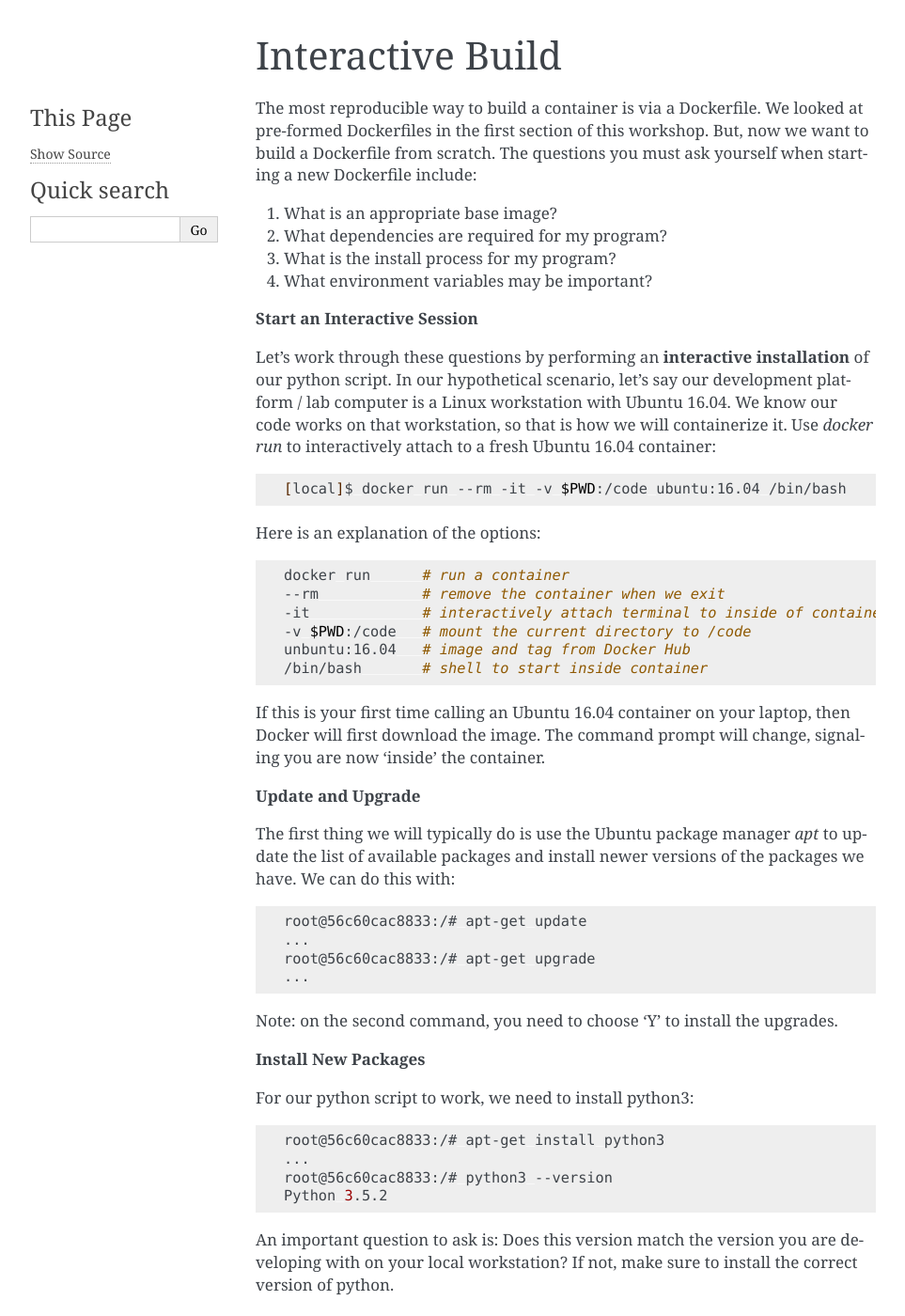
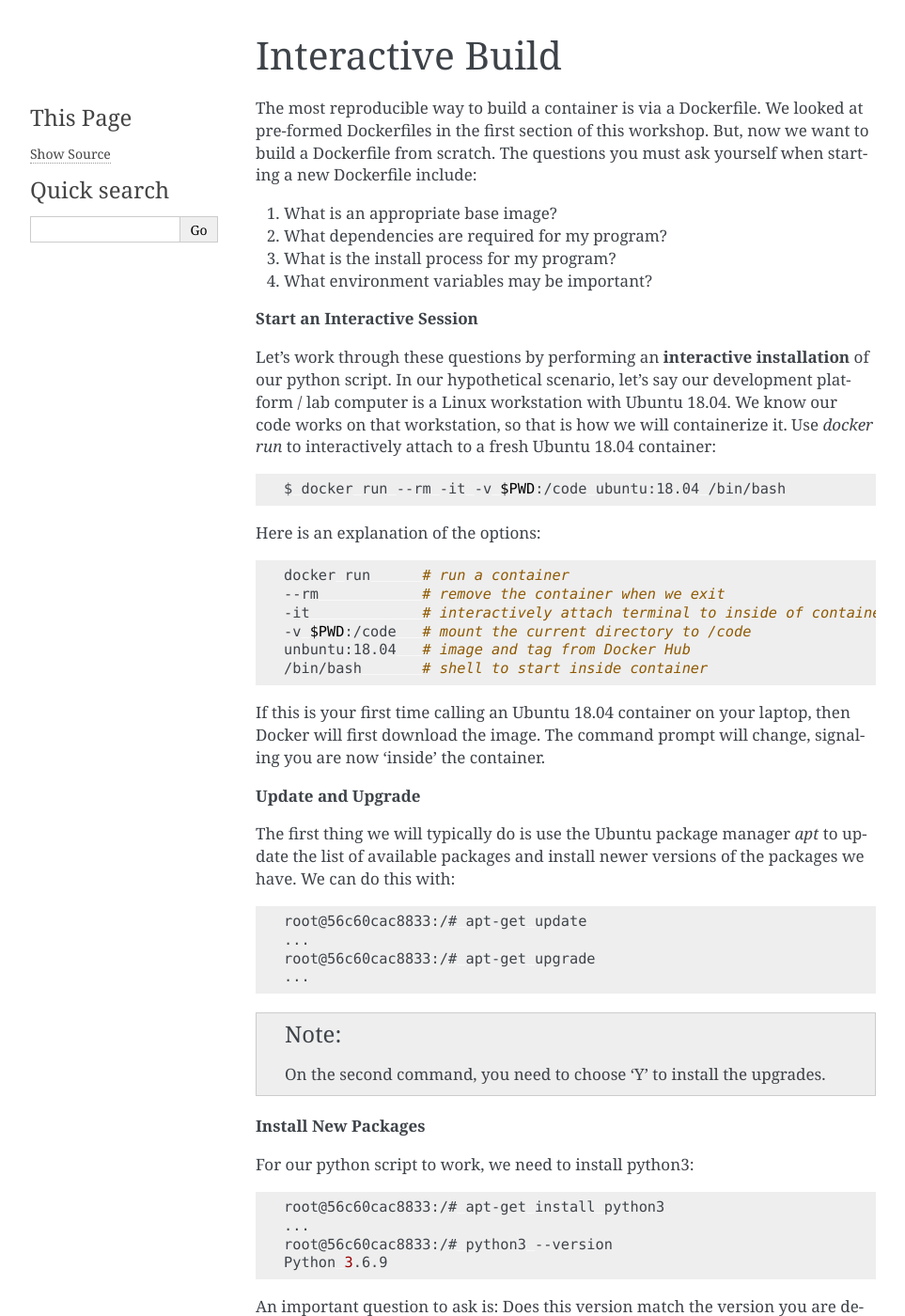
Before and after one commit to TACC/containers_at_tacc, a Sphinx documentation site: the page built from docs/containerize-your-code/interactive_build.rst, in a window 1280 px wide and 1400 px high. Shown: the whole window at 94% size, without its empty margins (148-1111 px from the left). Built offline with Sphinx 7.4.7, drawn with Linux system fonts in a browser that asks for light colours; some of the changed text lies outside the part shown.

Commit message:
updating example to ubuntu 18

```diff
--- a/docs/containerize-your-code/interactive_build.rst
+++ b/docs/containerize-your-code/interactive_build.rst
@@ -15,13 +15,13 @@ starting a new Dockerfile include:
 
 Let's work through these questions by performing an **interactive installation**
 of our python script. In our hypothetical scenario, let's say our development
-platform / lab computer is a Linux workstation with Ubuntu 16.04. We know our
+platform / lab computer is a Linux workstation with Ubuntu 18.04. We know our
 code works on that workstation, so that is how we will containerize it. Use
-`docker run` to interactively attach to a fresh Ubuntu 16.04 container:
+`docker run` to interactively attach to a fresh Ubuntu 18.04 container:
 
 .. code-block:: bash
 
-   [local]$ docker run --rm -it -v $PWD:/code ubuntu:16.04 /bin/bash
+   $ docker run --rm -it -v $PWD:/code ubuntu:18.04 /bin/bash
 
 Here is an explanation of the options:
 
@@ -31,10 +31,10 @@ Here is an explanation of the options:
    --rm            # remove the container when we exit
    -it             # interactively attach terminal to inside of container
    -v $PWD:/code   # mount the current directory to /code
-   unbuntu:16.04   # image and tag from Docker Hub
+   unbuntu:18.04   # image and tag from Docker Hub
    /bin/bash       # shell to start inside container
 
-If this is your first time calling an Ubuntu 16.04 container on your laptop,
+If this is your first time calling an Ubuntu 18.04 container on your laptop,
 then Docker will first download the image. The command prompt will change,
 signaling you are now 'inside' the container.
 
@@ -51,7 +51,9 @@ we have. We can do this with:
    root@56c60cac8833:/# apt-get upgrade
    ...
 
-Note: on the second command, you need to choose 'Y' to install the upgrades.
+.. note::
+
+   On the second command, you need to choose 'Y' to install the upgrades.
 
 **Install New Packages**
 
@@ -62,7 +64,7 @@ For our python script to work, we need to install python3:
    root@56c60cac8833:/# apt-get install python3
    ...
    root@56c60cac8833:/# python3 --version
-   Python 3.5.2
+   Python 3.6.9
 
 An important question to ask is: Does this version match the version you are
 developing with on your local workstation? If not, make sure to install the
@@ -91,11 +93,6 @@ Now test with the following:
    root@56c60cac8833:/# pi.py 1000000
    Final pi estimate from 1000000 attempts = 3.142804
 
-.. note::
-
-   The command `which` probably did not work the first time you tried it. But,
-   it is installed on your local computer. Why didn't it work? Use `apt-get` to
-   install `which` if desired.
 
 
 **Wrapping Up**
```
Also changed, not shown: other parts of docs/containerize-your-code/interactive_build.rst (+7 -0 lines), docs/containerize-your-code/the_dockerfile.rst (+8 -5 lines), 1 other file.
